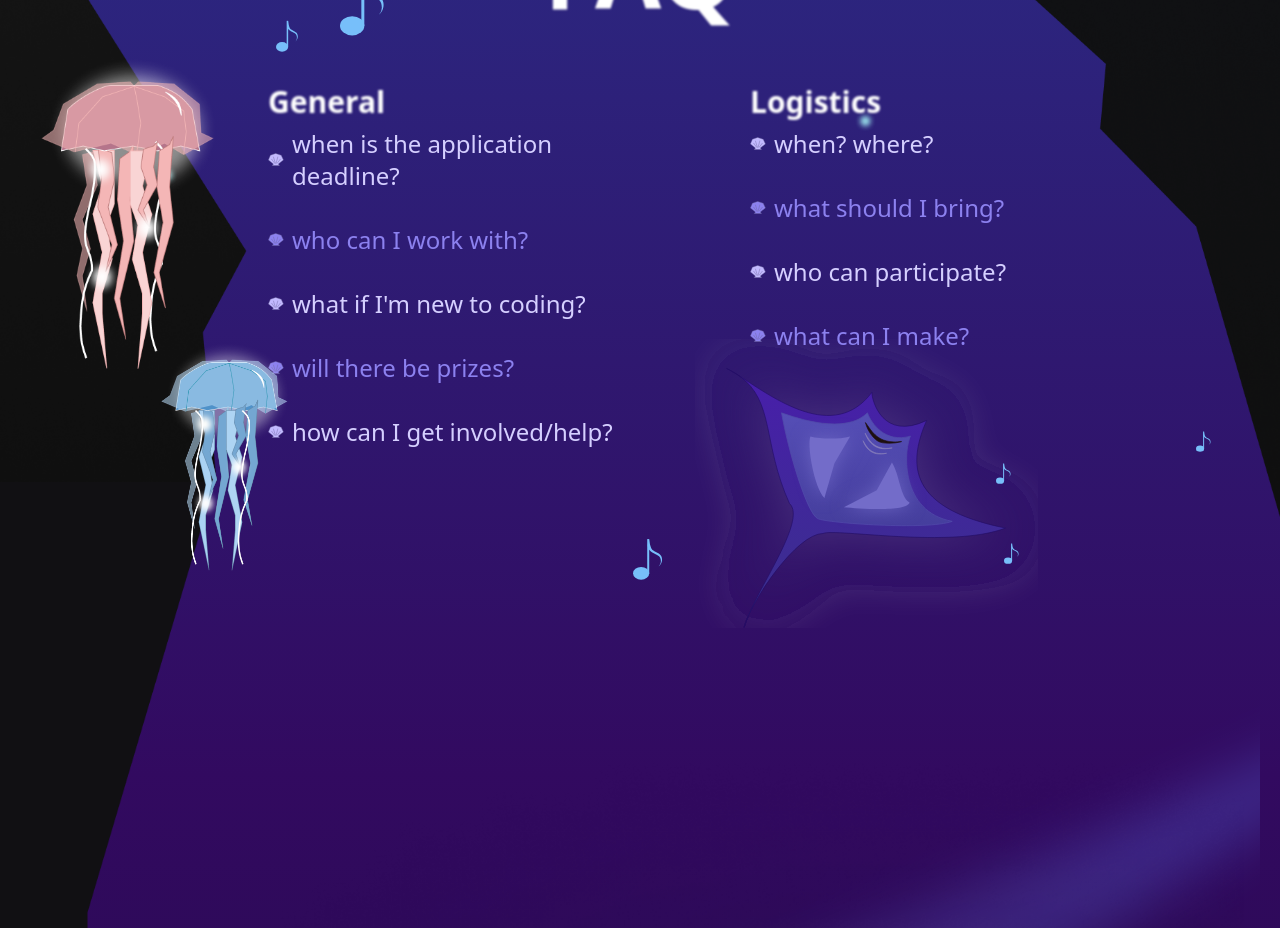
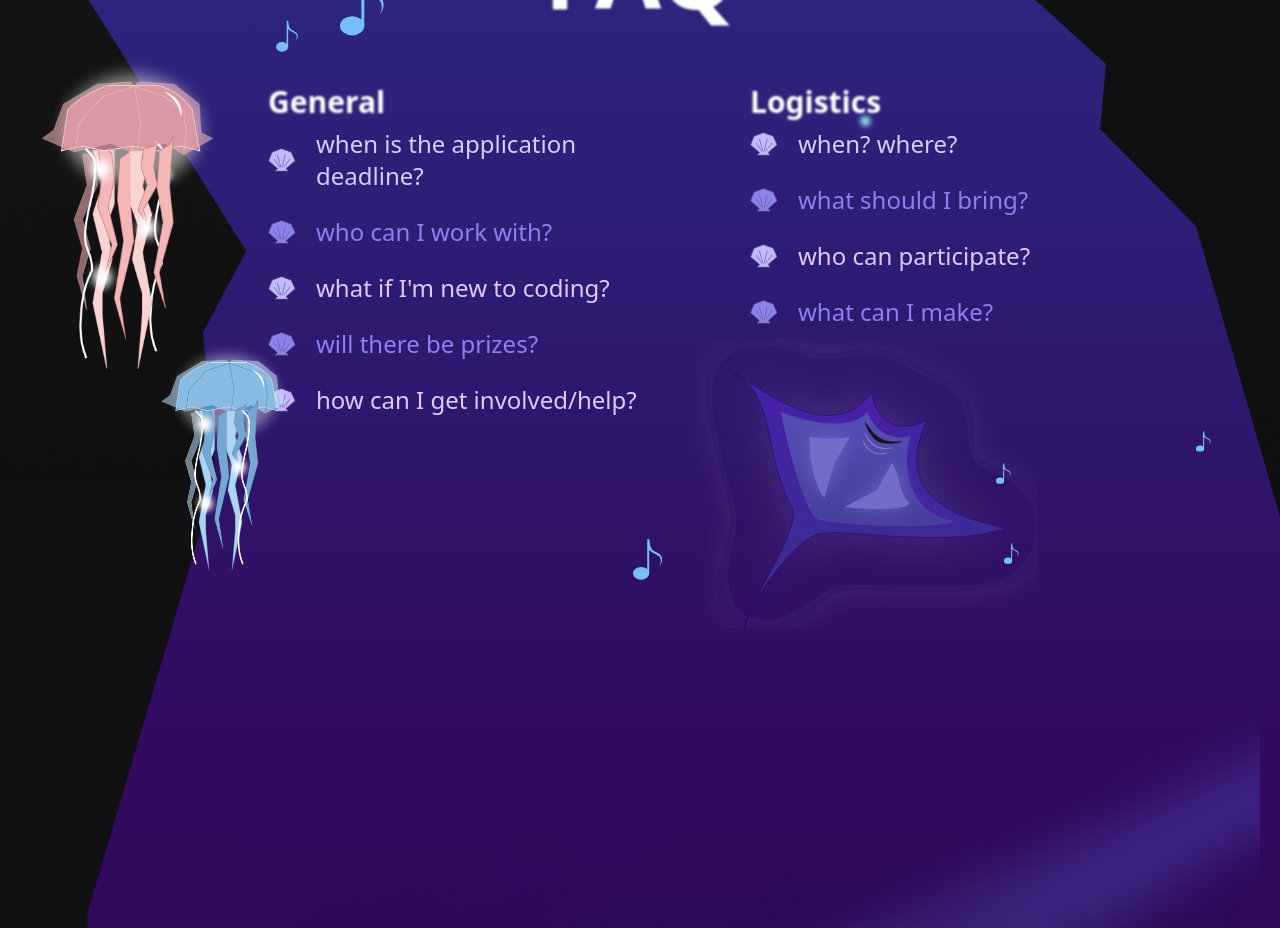
Before and after one commit to hack-duke/2025.hackduke.org, a React (Create React App) app: page / in a window 1280 px wide. Shown: the part 3360-4288 px from the top of the page. Built offline with nearby package versions, Linux system fonts and the light colour scheme.

Commit message:
faq formatting fixes

```diff
--- a/src/App.css
+++ b/src/App.css
@@ -24,7 +24,7 @@
   margin-bottom: 20px;
 }
 
-.speaker-text{
+.speaker-text {
 
   font-family: Urbanist;
   font-size: 1.5em;
@@ -45,7 +45,8 @@ text-align: right;
   width: 100%;
   height: 1px;
   background-color: white;
-  margin: 20px 0; /* Adjust spacing as needed */
+  margin: 20px 0;
+  /* Adjust spacing as needed */
 }
 
 
@@ -86,9 +87,9 @@ text-align: right;
   background-image: url('../public/images/ShellBullet.svg');
   background-repeat: no-repeat;
   background-position: left center;
-  background-size: 1em;
-  padding-left: 1.5em;
-  margin-bottom: 0.5em;
+  background-size: 1.75em;
+  padding-left: 3em;
+  /* margin-bottom: 0.5em; */
   color: #D5CFFF;
 }
 
@@ -96,8 +97,8 @@ text-align: right;
   background-image: url('../public/images/ShellBulletAlt.svg');
   background-repeat: no-repeat;
   background-position: left center;
-  background-size: 1em;
-  padding-left: 1.5em;
-  margin-bottom: 0.5em;
+  background-size: 1.75em;
+  padding-left: 3em;
+  /* margin-bottom: 0.5em; */
   color: #8C81EF;
 }
```
Lines whose indentation alone changed are shown as unchanged.
